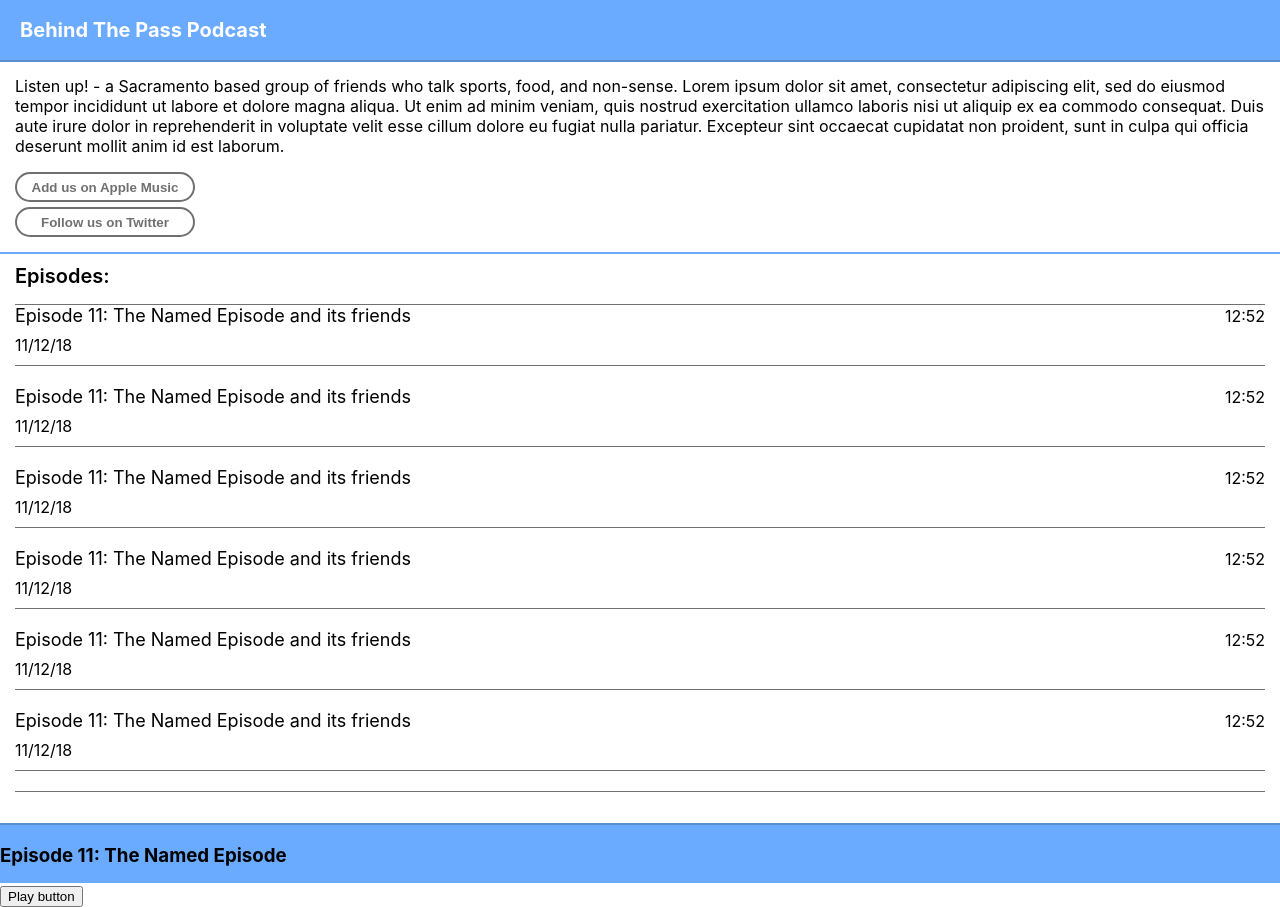
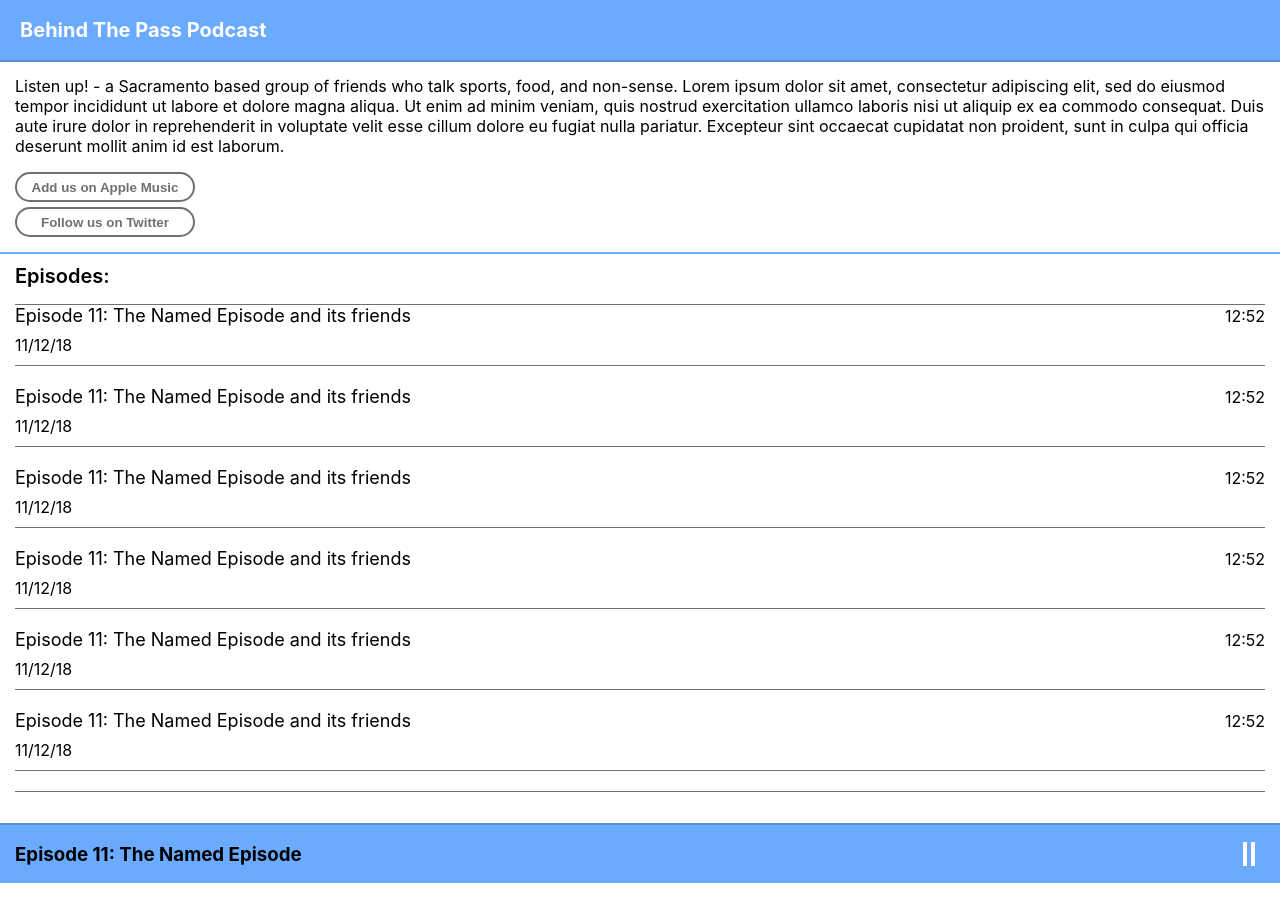
Before and after one commit to Lazd53/BehindThePassPodcast, a React (Create React App) app: page / in a window 1280 px wide. After the commit the page ends 883 px from the top, so only its background shows below. Built offline with nearby package versions, Linux system fonts and the light colour scheme.

Commit message:
Style play button to have play/pause shape

```diff
--- a/src/components/App.scss
+++ b/src/components/App.scss
@@ -31,7 +31,6 @@ header {
 
 main{
   grid-area: "content";
-
 }
 
 .podcast-description {
@@ -109,4 +108,28 @@ main{
   grid-area: 'footer';
   background: $color-primary;
   border-top: $color-primary-dark 2px solid;
+  padding: 0 25px 0 15px;
+  display: flex;
+  align-items: center;
+  justify-content: space-between;
+  .play-button{
+    box-sizing: border-box;
+    font-size: 0;
+    padding: 0;
+    width: 0;
+    height: 24px;
+    transition: 100ms all ease;
+    background-color: transparent;
+    &.play{
+      border-style: solid;
+      border-width: 12px 0 12px 24px;
+      border-color: transparent transparent transparent white;
+      transform: translateX(8px);
+    }
+    &.pause{
+      border-width: 0 0 0 12px;
+      border-color: white;
+      border-style: double;
+    }
+  }
 }
--- a/src/components/BtpFooter.js
+++ b/src/components/BtpFooter.js
@@ -1,11 +1,22 @@
 import React from 'react';
 
 class BtpFooter extends React.Component{
+  state = {playing: true}
   render(){
     return(
       <footer className="footer-play-bar">
         <h3 className="current-episode-title"> Episode 11: The Named Episode </h3>
-        <button className="play-button"> Play button </button>
+        <button
+          className={this.state.playing?"play-button pause":"play-button play"}
+          onClick={()=> {
+            this.state.playing
+              ? this.setState({playing: false})
+              : this.setState({playing: true})
+              }
+            }
+        >
+          Play button
+        </button>
       </footer>
     )
   }
```
